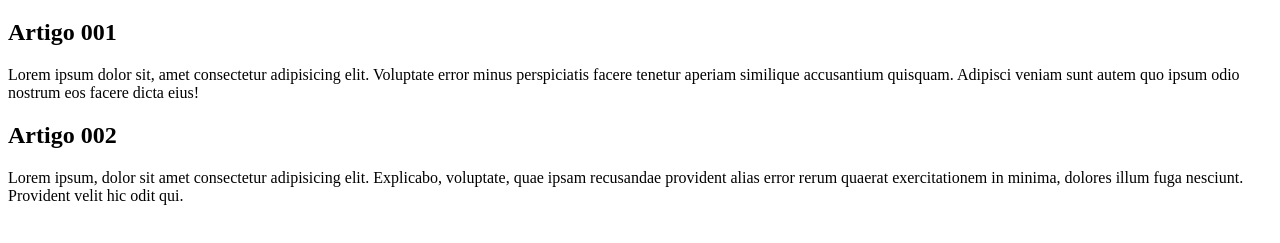
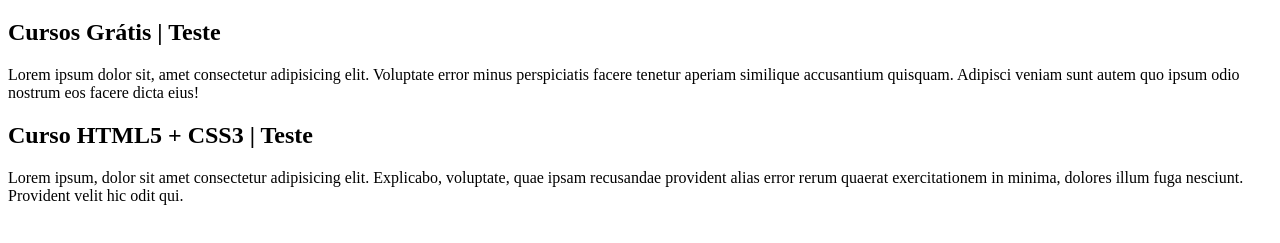
Before and after one commit to NadLuz/Projeto-site, a plain HTML site: page index.html in a window 1280 px wide. Shown: the part 61-304 px from the top of the page. Drawn offline with Linux system fonts and the light colour scheme.

Commit message:
Iniciando o conteúdo

```diff
--- a/index.html
+++ b/index.html
@@ -12,14 +12,14 @@
             <h1>Título do site</h1>
         </header>
         <article>
-            <h2>Artigo 001</h2>
+            <h2>Cursos Grátis | Teste</h2>
             <p>Lorem ipsum dolor sit, amet consectetur adipisicing elit.
                 Voluptate error minus perspiciatis facere tenetur aperiam similique accusantium
                 quisquam. Adipisci veniam sunt autem quo ipsum odio nostrum eos
                 facere dicta eius!</p>
         </article>
         <article>
-            <h2>Artigo 002</h2>
+            <h2>Curso HTML5 + CSS3 | Teste</h2>
             <p>Lorem ipsum, dolor sit amet consectetur adipisicing elit. Explicabo, voluptate, quae
                 ipsam recusandae provident alias error rerum quaerat exercitationem
                 in minima, dolores illum fuga nesciunt.
```
